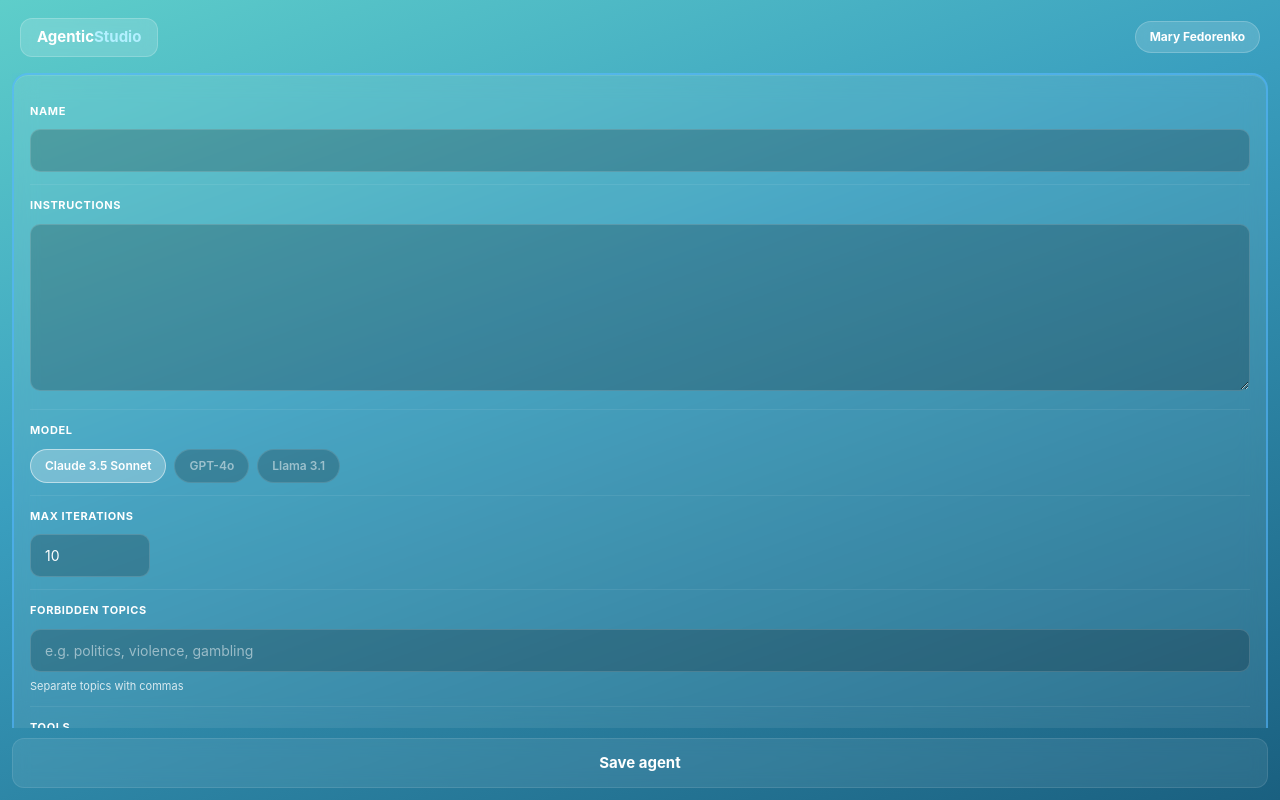
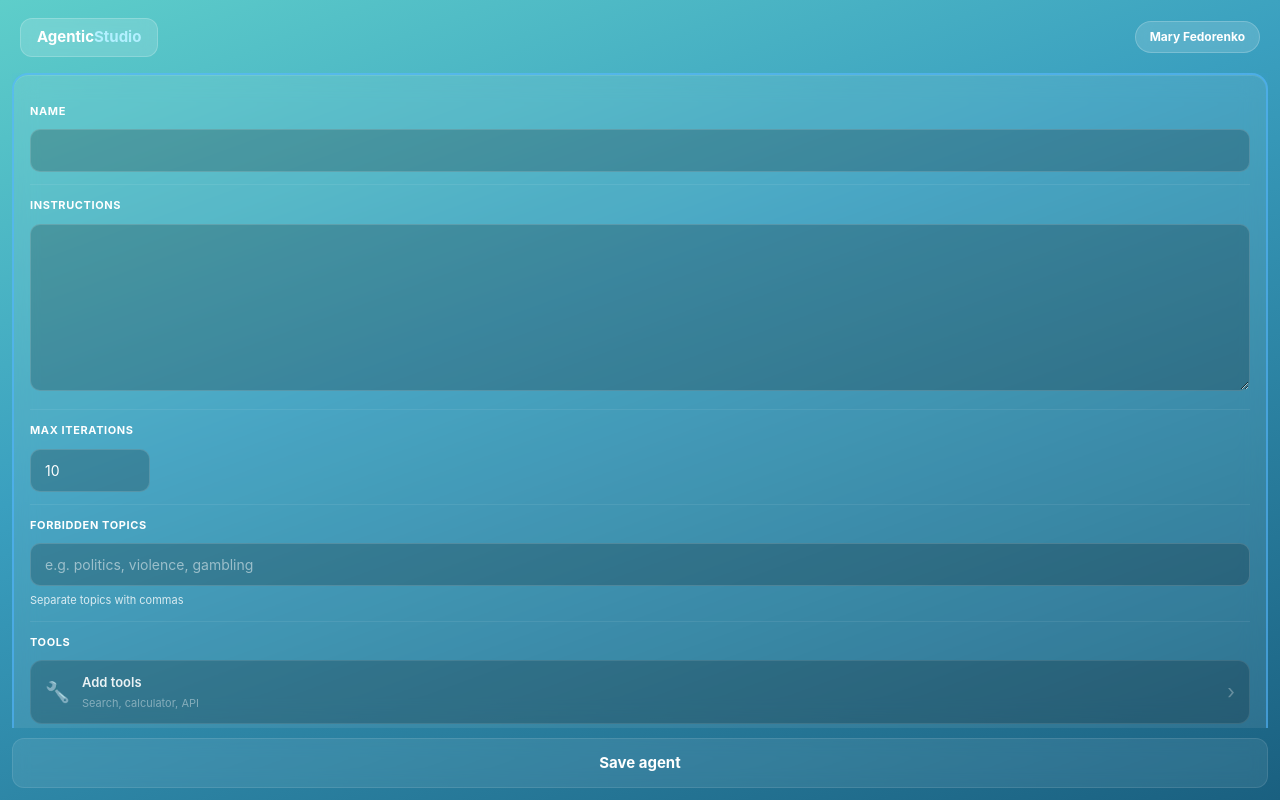
Before and after one commit to Marichka-chicheri/agent-test, a React (Vite) app in the folder front-end/: page / in a window 1280 px wide. Built offline with nearby package versions, Linux system fonts and the light colour scheme.

Commit message:
update CreateAgent and App

```diff
--- a/front-end/src/App.jsx
+++ b/front-end/src/App.jsx
@@ -2,7 +2,7 @@ import { LiveView } from './pages/LiveView'
 import CreateAgent from './pages/CreateAgent'
 
 function App() {
-  return <CreateAgent /> // swap to <LiveView /> to test live view
+  return <CreateAgent /> // swap to  to test live view  <LiveView />
 }
 
 export default App
--- a/front-end/src/pages/CreateAgent.jsx
+++ b/front-end/src/pages/CreateAgent.jsx
@@ -1,12 +1,9 @@
 import { useState } from 'react'
-
-const MODELS = ['Claude 3.5 Sonnet', 'GPT-4o', 'Llama 3.1']
 
 const CreateAgent = () => {
   const [config, setConfig] = useState({
     name: '',
     instructions: '',
-    model: 'Claude 3.5 Sonnet',
     maxSteps: 10,
     forbiddenTopics: '',
   })
@@ -54,33 +51,6 @@ const CreateAgent = () => {
               rows={7}
               style={styles.textarea}
             />
-          </div>
-
-          {/* Model */}
-          <div style={styles.section}>
-            <label style={styles.label}>Model</label>
-            <div style={{ display: 'flex', gap: 8, flexWrap: 'wrap' }}>
-              {MODELS.map(model => (
-                <div
-                  key={model}
-                  onClick={() => setConfig({ ...config, model })}
-                  style={{
-                    ...styles.modelChip,
-                    background: config.model === model
-                      ? 'rgba(255,255,255,0.25)'
-                      : 'rgba(0,0,0,0.2)',
-                    border: config.model === model
-                      ? '1px solid rgba(255,255,255,0.5)'
-                      : '1px solid rgba(255,255,255,0.12)',
-                    color: config.model === model
-                      ? '#fff'
-                      : 'rgba(255,255,255,0.5)',
-                  }}
-                >
-                  {model}
-                </div>
-              ))}
-            </div>
           </div>
 
           {/* Max Iterations */}
```
